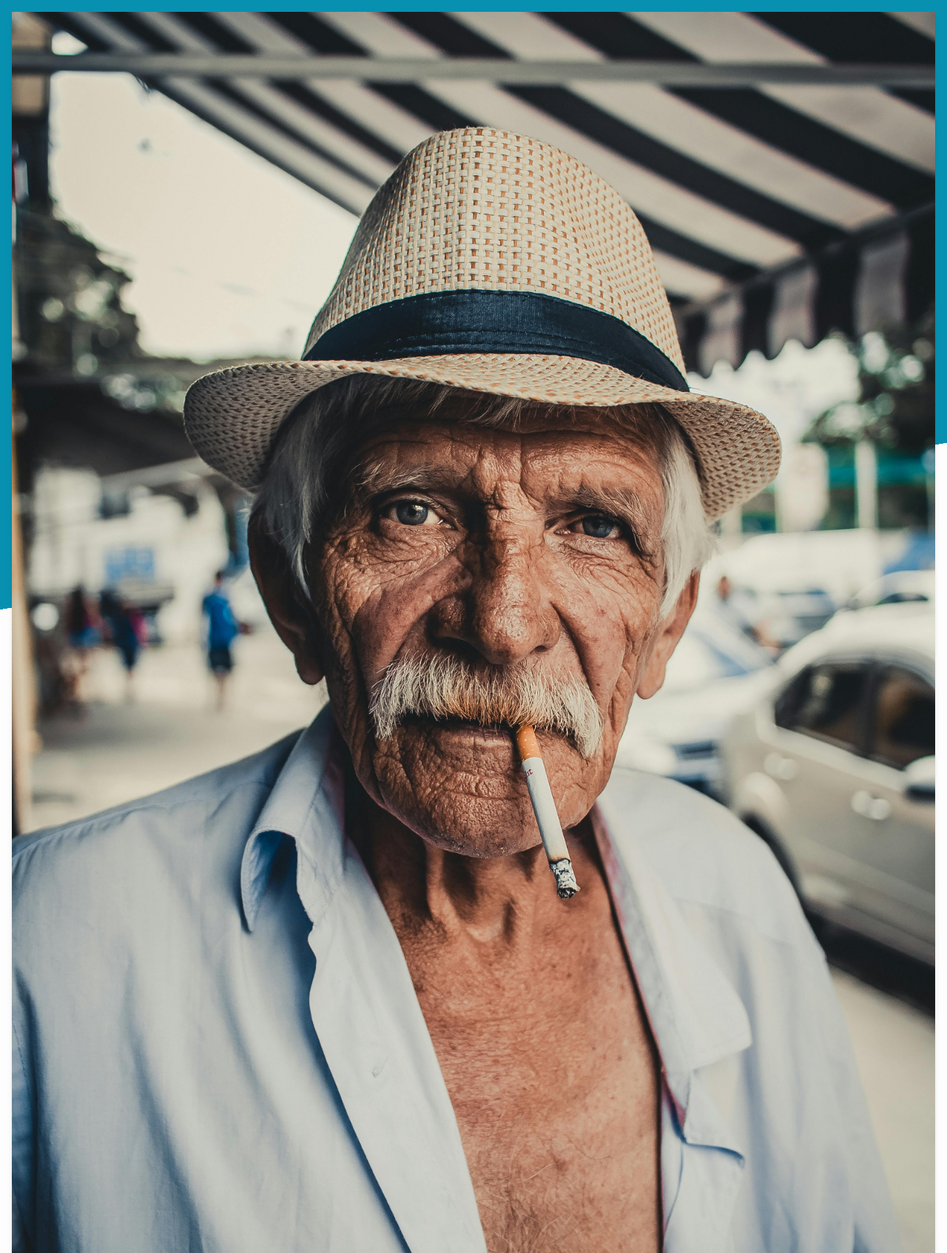
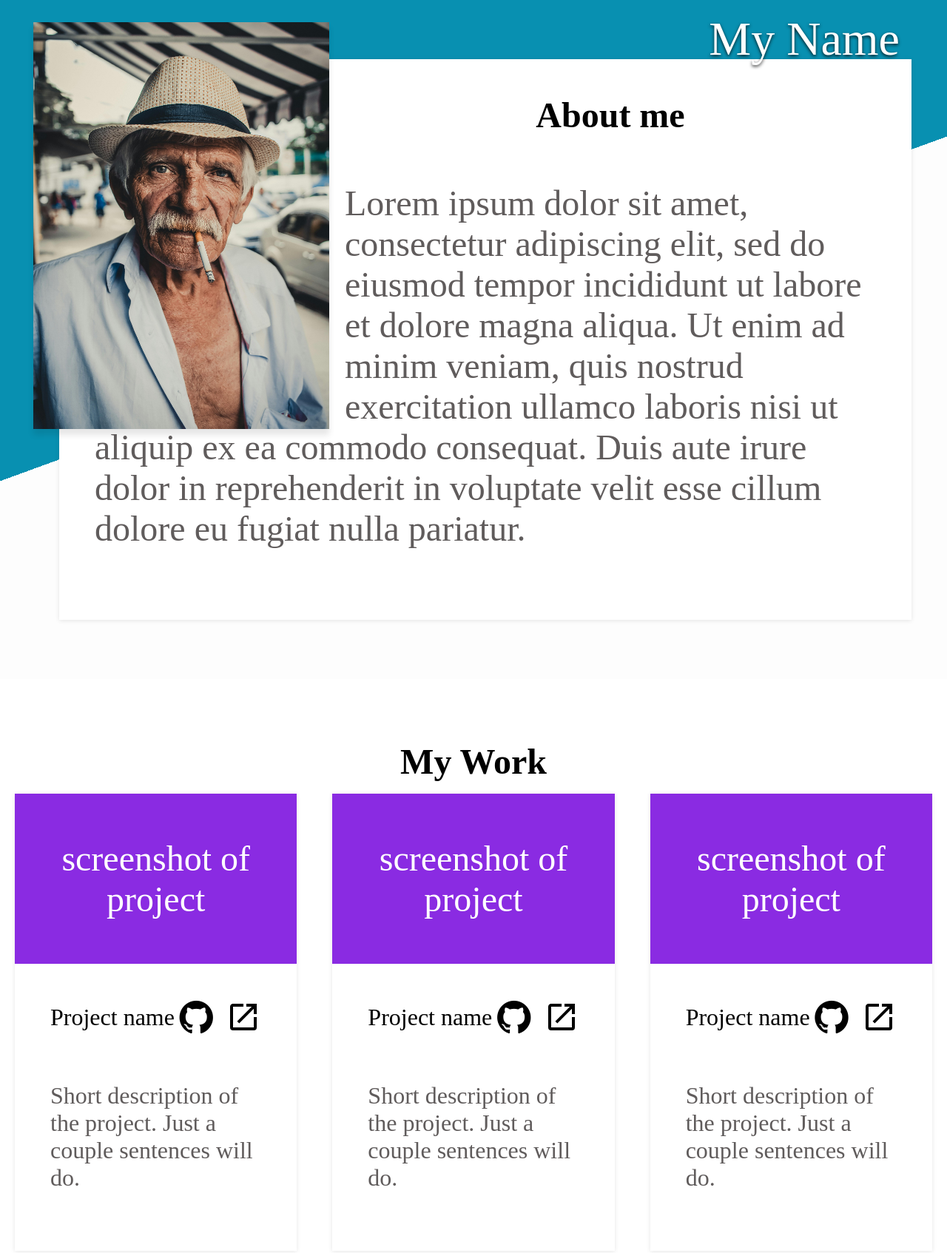
Before and after one commit to saradir/Homepage, a website built with webpack: page index.html in a window 1280 px wide. Shown: the top 1694 px of the page at 74% size. Built offline with nearby package versions, Linux system fonts and the light colour scheme; a web font is replaced by a local one.

Commit message:
finish tablet design

```diff
--- a/index.html
+++ b/index.html
@@ -21,7 +21,8 @@
 
 <body>
     <section class="first">
-        <div class="img-container">
+        <div class="wrapper">
+            <div class="hero img-container">
                 <img class="portrait" src="./assets/pexels-thgusstavo-1933873.jpg" alt="Man">
                 <div class="overlay-text">My Name</div>
             </div>
@@ -39,6 +40,7 @@
                     <i class="devicon-github-original"></i>
                     <i class="devicon-linkedin-plain"></i>
                     <i class="devicon-twitter-original"></i>
+                </div>
             </div>
         </div>
     </section>
--- a/style.css
+++ b/style.css
@@ -1,13 +1,10 @@
 body{
     display: flex;
     flex-direction: column;
-    height: 100%;
     margin:0;
-
 }
 
 section{
-    min-height: 250px;
     align-items: center;
     justify-content: center;
     padding: 20px;
@@ -20,11 +17,10 @@ section{
     display: flex;
     justify-content: center;
     align-items: center;
-    height: 90%;
     position: relative;
-    top: 20%;
     margin-bottom: 1rem;
-
+    min-width: 400px;
+    flex:2;
 }
 
 
@@ -33,8 +29,9 @@ section.first{
     display: flex;
     flex-direction: column;
     padding:0;
-    background: linear-gradient(170deg, rgb(8, 144, 177) 33%, rgb(253, 253, 253) 33%);
-        position: relative; /* Added */
+    background: linear-gradient(170deg, rgb(8, 144, 177) 25%, rgb(253, 253, 253) 25%);
+    position: relative; /* Added */
+    align-items: center;
 }
 .portrait{
     max-width: 100%;
@@ -60,16 +57,59 @@ section.first{
     background-color: white;
     width: 100%;
     margin: 1rem;
-    position: relative;
-    font-size: 1.5rem;
-    bottom: 0%;
-    padding:1rem;
+    font-size: 3rem;
     align-items: center;
+    flex:3;
+    box-sizing: border-box
 }
 
 /* Tablet styles */
- @media(min-width:600px){
+ @media(min-width:800px){
 
+    .wrapper{
+        position:relative;
+    }
+
+    section.first{
+       padding: 3rem;
+       justify-content: center;
+       align-items: center;
+       padding:4rem;
+       background: linear-gradient(160deg, rgb(8, 144, 177) 47%, rgb(253, 253, 253) 25%);
+    }
+    .hero.img-container{
+        float:left;
+        margin:5px;
+        z-index:1;
+        position:static;
+        max-width: 200px;
+        max-height: 440px;
+        margin-left: -35px;
+    }
+
+    .hero.img-container img{
+        object-fit: fill;
+        box-shadow: 0 8px 8px rgba(0, 0, 0, 0.1);
+        height: 550px;
+        width: 450px;
+    }
+    .overlay-text {
+        right: 0;
+        top: -3rem;
+      }
+
+
+    .about{
+        display: block;
+        box-shadow: 0 1px 6px rgba(0, 0, 0, 0.1);
+        padding:2rem;
+        font-size: 3rem;
+ /* Space between image and text */
+    }
+
+    .about .socials-bar{
+        display: none;
+    }
  }
 
 .heading{
@@ -90,14 +130,14 @@ p{
 }
 
 i{
-    font-size: 2.5rem;
+    font-size: 3rem;
 }
 
 
 .cards-container{
     display:flex;
     justify-content: center;
-    gap: 2rem;
+    gap: 3rem;
     flex-wrap: wrap;
 }
 
@@ -107,14 +147,21 @@ i{
     justify-content: center;
     align-items: center;
     flex: 1;
-    min-width: 200px;
-    min-height: 300px;
+    min-width: 400px;
     box-shadow: 0 1px 6px rgba(0, 0, 0, 0.1);
+    font-size: 2rem;
 
 }
 
+@media(min-width:800px){
+    .project-card{
+        min-width: 350px;
+        max-width: calc(100%/2);
+    }
+}
+
 .project-img{
-    min-height: 180px;
+    min-height: 230px;
     width: 100%;
     background-color: blueviolet;
     color: white;
@@ -122,35 +169,33 @@ i{
     justify-content: center;
     align-items: center;
     text-align: center;
-    font-size: 2rem;
-    padding:0.5rem;
-
+    font-size: 3rem;
 }
 
 .project-content{
-    padding: 1rem;
+    padding: 2rem;
 }
 
 .project-header{
     display: flex;
     justify-content: space-between;
     align-items: center;
-    padding:  0.5rem;
-    font-size:1.5rem;
+    padding:  1rem;
+    font-size:2rem;
     font-weight: 400;
 }
 
 .project-links{
     display:flex;
-    gap: 0.5rem;
+    gap: 1rem;
 }
 
 .project-card .icon{
-    height: 2rem;
+    height: 3rem;
 }
 
 .project-card i{
-    font-size:2rem;
+    font-size:3rem;
 }
 
 section.contacts{
@@ -177,7 +222,62 @@ section.contacts{
     padding: 0;
     margin:0;
 }
-
 .contacts .socials-bar{
     color:black;
 }
+
+/* Tablet styles */
+@media(min-width:800px){
+    section.contacts{
+        display: flex;
+        padding: 2rem;
+    }
+
+    .contacts-container {
+        justify-content: left;
+        flex-direction: column;
+        align-items: flex-start;
+        font-size: 1.5rem;
+        padding-bottom: 0px;
+        padding-top: 0px;
+        padding-left: 0px;
+    }
+    .contacts-container > h2:nth-child(1) {
+        margin-left: 0px;
+    }
+
+    .contacts .heading{
+        text-align: left;
+    }
+
+    .contacts p{
+        padding: 0;
+        font-size:2rem;
+    }
+
+    .contacts .socials-bar{
+        justify-content: left;
+    }
+
+}
+
+/*
+
+.ai-style-change-1 {
+    .hero.img-container& {
+      margin-left: -35px;
+  padding-top: 30px;
+  margin-bottom: 30px;
+    }
+  }
+  .ai-style-change-2 {
+    .portrait& {
+      height: 570.062px;
+    }
+  }
+  .ai-style-change-3 {
+    .overlay-text& {
+      top: 30px;
+  left: 696.4750122070312px;
+    }
+  }
```
Also changed, not shown: 1 other file. Lines whose indentation alone changed are shown as unchanged.
